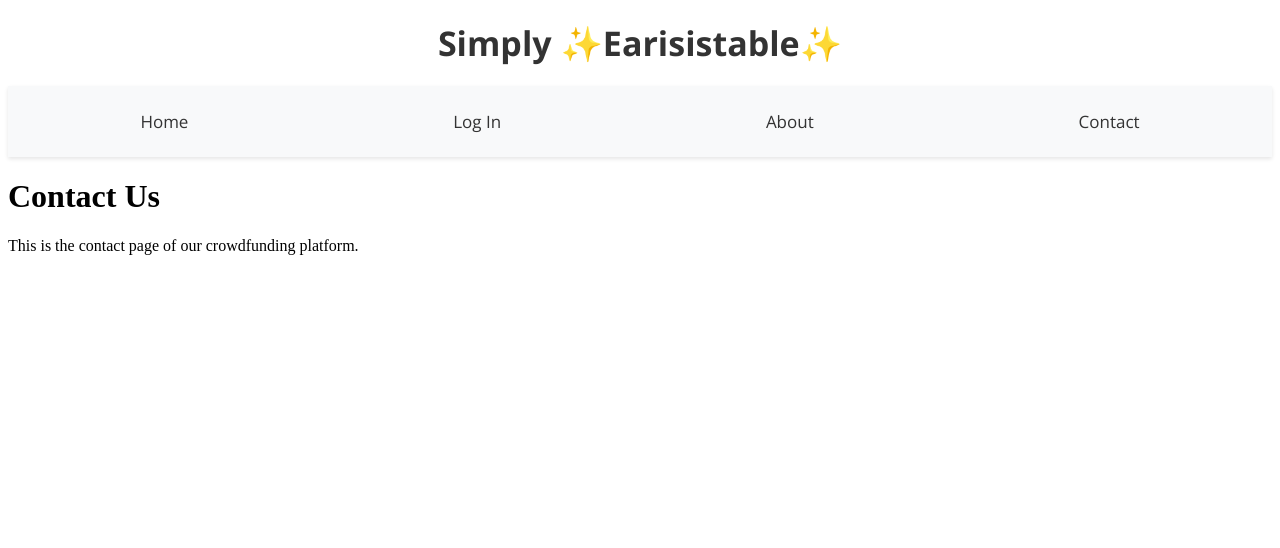
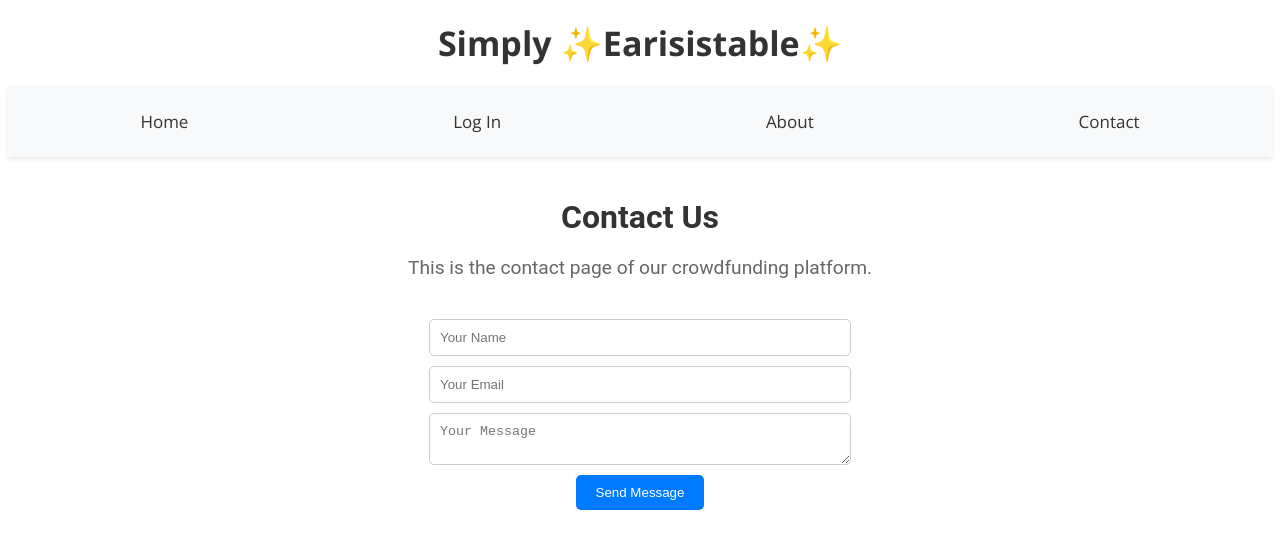
Before and after one commit to AshleighCodes/crowdfunding_front_end, a React (Vite) app: page /contact in a window 1280 px wide. Shown: the top 548 px of the page. Built offline with nearby package versions, Linux system fonts and the light colour scheme.

Commit message:
Created and mofieid contact pages

```diff
--- /dev/null
+++ b/src/pages/ContactPage.css
@@ -0,0 +1,48 @@
+/* ContactPage.css */
+.contact-container {
+    padding: 20px;
+    text-align: center;
+    font-family: 'Roboto', sans-serif;
+}
+
+.contact-title {
+    font-size: 2em;
+    color: #333;
+    margin-bottom: 20px;
+}
+
+.contact-content {
+    font-size: 1.2em;
+    color: #666;
+    margin-top: 20px;
+}
+
+.contact-form {
+    margin-top: 40px;
+    display: flex;
+    flex-direction: column;
+    align-items: center;
+}
+
+.contact-form input,
+.contact-form textarea {
+    width: 100%;
+    max-width: 400px;
+    padding: 10px;
+    margin-bottom: 10px;
+    border: 1px solid #ccc;
+    border-radius: 5px;
+}
+
+.contact-form button {
+    padding: 10px 20px;
+    background-color: #007bff;
+    color: white;
+    border: none;
+    border-radius: 5px;
+    cursor: pointer;
+}
+
+.contact-form button:hover {
+    background-color: #0056b3;
+}
--- a/src/pages/ContactPage.jsx
+++ b/src/pages/ContactPage.jsx
@@ -1,11 +1,18 @@
 // src/pages/ContactPage.jsx
 import React from 'react';
+import './ContactPage.css';
 
 function ContactPage() {
     return (
-        <div>
-            <h1>Contact Us</h1>
-            <p>This is the contact page of our crowdfunding platform.</p>
+        <div className="contact-container">
+            <h1 className="contact-title">Contact Us</h1>
+            <p className="contact-content">This is the contact page of our crowdfunding platform.</p>
+            <form className="contact-form">
+                <input type="text" placeholder="Your Name" />
+                <input type="email" placeholder="Your Email" />
+                <textarea placeholder="Your Message"></textarea>
+                <button type="submit">Send Message</button>
+            </form>
         </div>
     );
 }
```
Also changed, not shown: src/components/LoginForm.css (added), src/components/SignUpForm.css (added).
